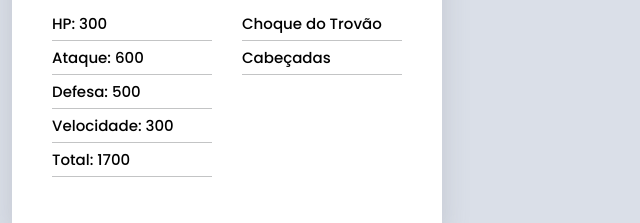
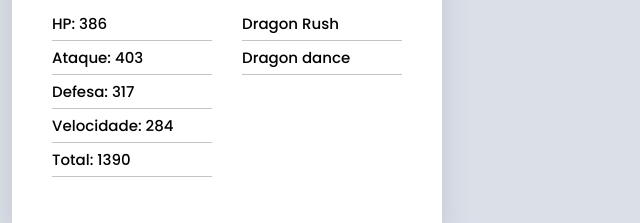
Before and after one commit to wagnerconti4/mapadev-week-pokedex, a plain HTML site: page index.html in a window 1280 px wide. Both pictures are taken after a click on the item "Dragonite". Shown: the part 529-752 px from the top of the page, 298-938 px from the left. Drawn offline with Linux system fonts and the light colour scheme.

Commit message:
Corrigindo os status e habilidade dos pokemon

```diff
--- a/index.html
+++ b/index.html
@@ -44,11 +44,11 @@
                             <h3>Status</h3>
 
                             <ul>
-                                <li>HP: 300</li>
-                                <li>Ataque: 600</li>
-                                <li>Defesa: 500</li>
-                                <li>Velocidade: 300</li>
-                                <li>Total: 1700</li>
+                                <li>HP: 274</li>
+                                <li>Ataque: 229</li>
+                                <li>Defesa: 196</li>
+                                <li>Velocidade: 306</li>
+                                <li>Total: 1005</li>
                             </ul>
 
                         </div>
@@ -86,11 +86,11 @@
                             <h3>Status</h3>
 
                             <ul>
-                                <li>HP: 300</li>
-                                <li>Ataque: 600</li>
-                                <li>Defesa: 500</li>
-                                <li>Velocidade: 300</li>
-                                <li>Total: 1700</li>
+                                <li>HP: 294</li>
+                                <li>Ataque: 216</li>
+                                <li>Defesa: 216</li>
+                                <li>Velocidade: 207</li>
+                                <li>Total: 933</li>
                             </ul>
 
                         </div>
@@ -100,8 +100,8 @@
                             <h3>Habilidades</h3>
 
                             <ul>
-                                <li>Choque do Trovão</li>
-                                <li>Cabeçadas</li>
+                                <li>Chicote de vinha</li>
+                                <li>hyper beam</li>
                             </ul>
 
                         </div>
@@ -128,11 +128,11 @@
                             <h3>Status</h3>
 
                             <ul>
-                                <li>HP: 300</li>
-                                <li>Ataque: 600</li>
-                                <li>Defesa: 500</li>
-                                <li>Velocidade: 300</li>
-                                <li>Total: 1700</li>
+                                <li>HP: 282</li>
+                                <li>Ataque: 223</li>
+                                <li>Defesa: 203</li>
+                                <li>Velocidade: 251</li>
+                                <li>Total: 959</li>
                             </ul>
 
                         </div>
@@ -142,8 +142,8 @@
                             <h3>Habilidades</h3>
 
                             <ul>
-                                <li>Choque do Trovão</li>
-                                <li>Cabeçadas</li>
+                                <li>Enber</li>
+                                <li>Iron Tail</li>
                             </ul>
 
                         </div>
@@ -170,11 +170,11 @@
                             <h3>Status</h3>
 
                             <ul>
-                                <li>HP: 300</li>
-                                <li>Ataque: 600</li>
-                                <li>Defesa: 500</li>
-                                <li>Velocidade: 300</li>
-                                <li>Total: 1700</li>
+                                <li>HP: 394</li>
+                                <li>Ataque: 383</li>
+                                <li>Defesa: 282</li>
+                                <li>Velocidade: 287</li>
+                                <li>Total: 1346</li>
                             </ul>
 
                         </div>
@@ -184,8 +184,8 @@
                             <h3>Habilidades</h3>
 
                             <ul>
-                                <li>Choque do Trovão</li>
-                                <li>Cabeçadas</li>
+                                <li>Surf</li>
+                                <li>Waterfall</li>
                             </ul>
 
                         </div>
@@ -212,11 +212,11 @@
                             <h3>Status</h3>
 
                             <ul>
-                                <li>HP: 300</li>
-                                <li>Ataque: 600</li>
-                                <li>Defesa: 500</li>
-                                <li>Velocidade: 300</li>
-                                <li>Total: 1700</li>
+                                <li>HP: 324</li>
+                                <li>Ataque: 251</li>
+                                <li>Defesa: 240</li>
+                                <li>Velocidade: 350</li>
+                                <li>Total: 1165</li>
                             </ul>
 
                         </div>
@@ -226,8 +226,8 @@
                             <h3>Habilidades</h3>
 
                             <ul>
-                                <li>Choque do Trovão</li>
-                                <li>Cabeçadas</li>
+                                <li>Shadow Ball</li>
+                                <li>Acid</li>
                             </ul>
 
                         </div>
@@ -253,11 +253,11 @@
                             <h3>Status</h3>
 
                             <ul>
-                                <li>HP: 300</li>
-                                <li>Ataque: 600</li>
-                                <li>Defesa: 500</li>
-                                <li>Velocidade: 300</li>
-                                <li>Total: 1700</li>
+                                <li>HP: 386</li>
+                                <li>Ataque: 403</li>
+                                <li>Defesa: 317</li>
+                                <li>Velocidade: 284</li>
+                                <li>Total: 1390</li>
                             </ul>
 
                         </div>
@@ -267,8 +267,8 @@
                             <h3>Habilidades</h3>
 
                             <ul>
-                                <li>Choque do Trovão</li>
-                                <li>Cabeçadas</li>
+                                <li>Dragon Rush</li>
+                                <li>Dragon dance</li>
                             </ul>
 
                         </div>
--- a/src/JS/index.js
+++ b/src/JS/index.js
@@ -22,7 +22,6 @@ Vamos precisar trabalhar com um evento de clique feito pelo usuário na listagem
 
 //Precisamos criar duas variáveis no js pra trabalhar com os elementos da tela
 const listaSelecaoPokemon = document.querySelectorAll('.pokemon')
-const pokemonCard = document.querySelectorAll('.cartao-pokemon')
 
 //Vamos precisar trabalhar com um evento de clique feito pelo usuário na listagem de pokemons
 listaSelecaoPokemon.forEach(pokemon => {
```
